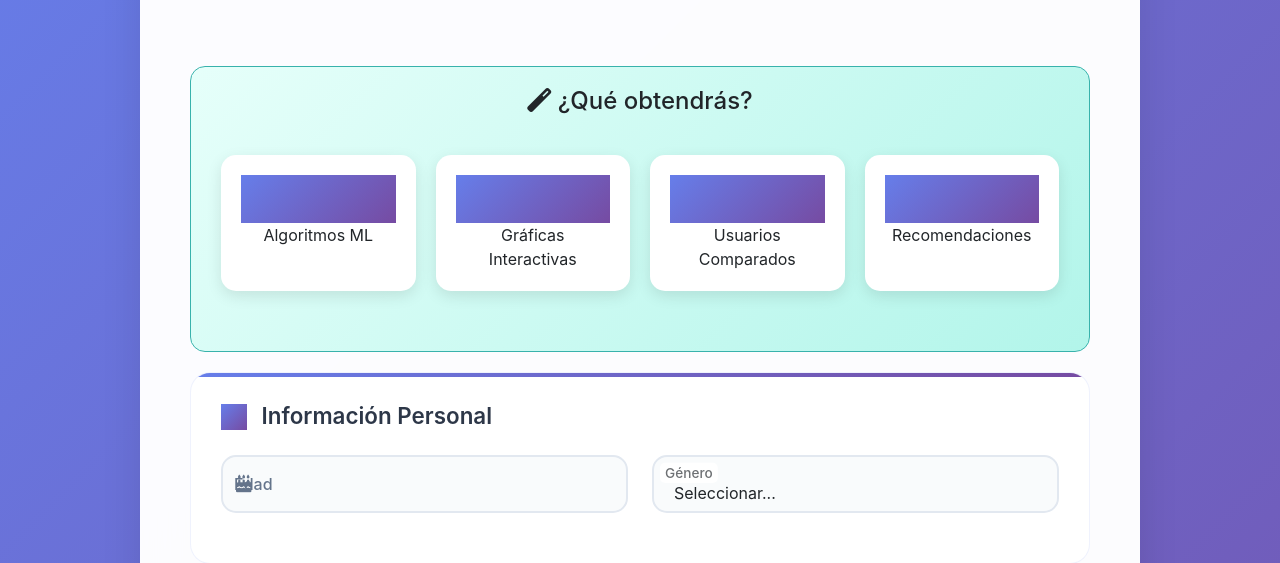
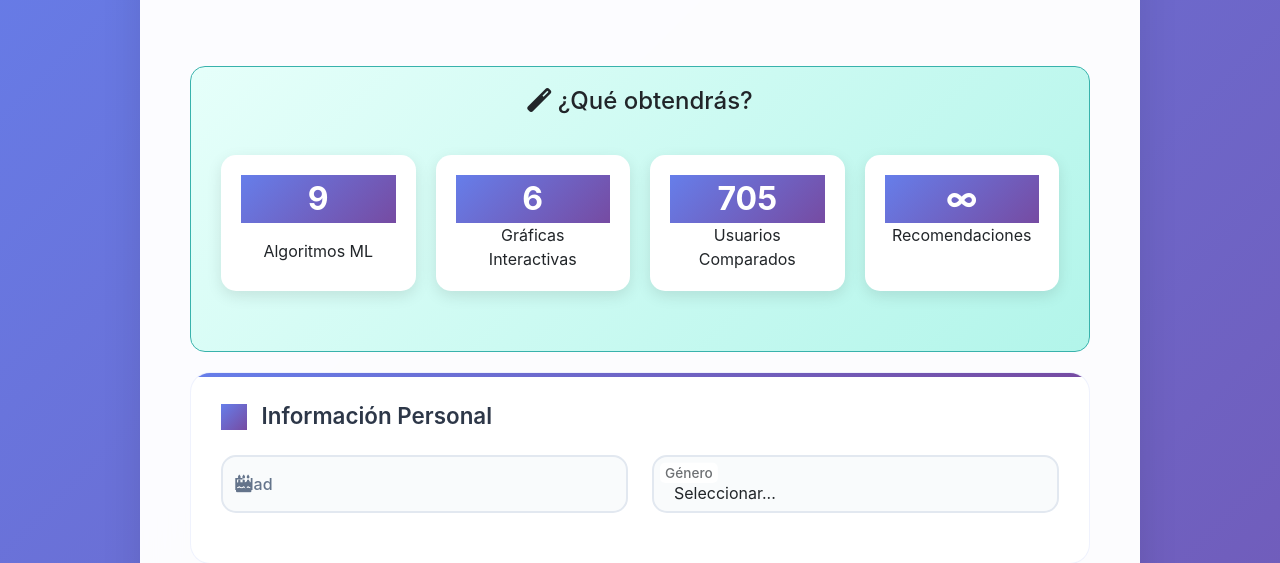
Before and after one commit to KarenHoil-Dapper/student_social_, a Flask app: page / in a window 1280 px wide. Shown: the part 202-765 px from the top of the page. Run offline with Flask 3, Linux system fonts and the light colour scheme; some libraries are stand-ins or nearby versions.

Commit message:
color number

```diff
--- a/templates/about.html
+++ b/templates/about.html
@@ -109,7 +109,7 @@
             <div class="col-md-4">
                 <div class="feature-card text-center">
                     <i class="fas fa-robot fa-3x text-primary mb-3"></i>
-                    <h4>9 Algoritmos ML</h4>
+                    <h4 style="color: white;">9 Algoritmos ML</h4>
                     <p>Regresión Lineal, Random Forest, Decision Trees, K-Means y más trabajando en conjunto</p>
                 </div>
             </div>
@@ -138,7 +138,7 @@
                     <p>Precisión Random Forest</p>
                 </div>
                 <div class="col-md-3 metric-item">
-                    <div class="metric-number">6</div>
+                    <div class="metric-number"><p style="color: white;">6</p></div>
                     <p>Tipos de Gráficas</p>
                 </div>
                 <div class="col-md-3 metric-item">
--- a/templates/enhanced_form.html
+++ b/templates/enhanced_form.html
@@ -326,7 +326,7 @@
             font-weight: 700;
             background: var(--primary-gradient);
 
-            -webkit-text-fill-color: transparent;
+            -webkit-text-fill-color: white;
         }
 
         @media (max-width: 768px) {
@@ -384,7 +384,7 @@
                     <h4><i class="fas fa-magic"></i> ¿Qué obtendrás?</h4>
                     <div class="stats-row">
                         <div class="stat-item">
-                            <div class="stat-number">9</div>
+                            <div class="stat-number"><p style="color: white;">9</p></div>
                             <div>Algoritmos ML</div>
                         </div>
                         <div class="stat-item">
--- a/templates/results_page.html
+++ b/templates/results_page.html
@@ -254,7 +254,7 @@
             background: var(--primary-gradient);
             background-clip: text;
             -webkit-background-clip: text;
-            -webkit-text-fill-color: transparent;
+            -webkit-text-fill-color: white;
         }
 
         .stat-label {
```
Also changed, not shown: 9 other files.
